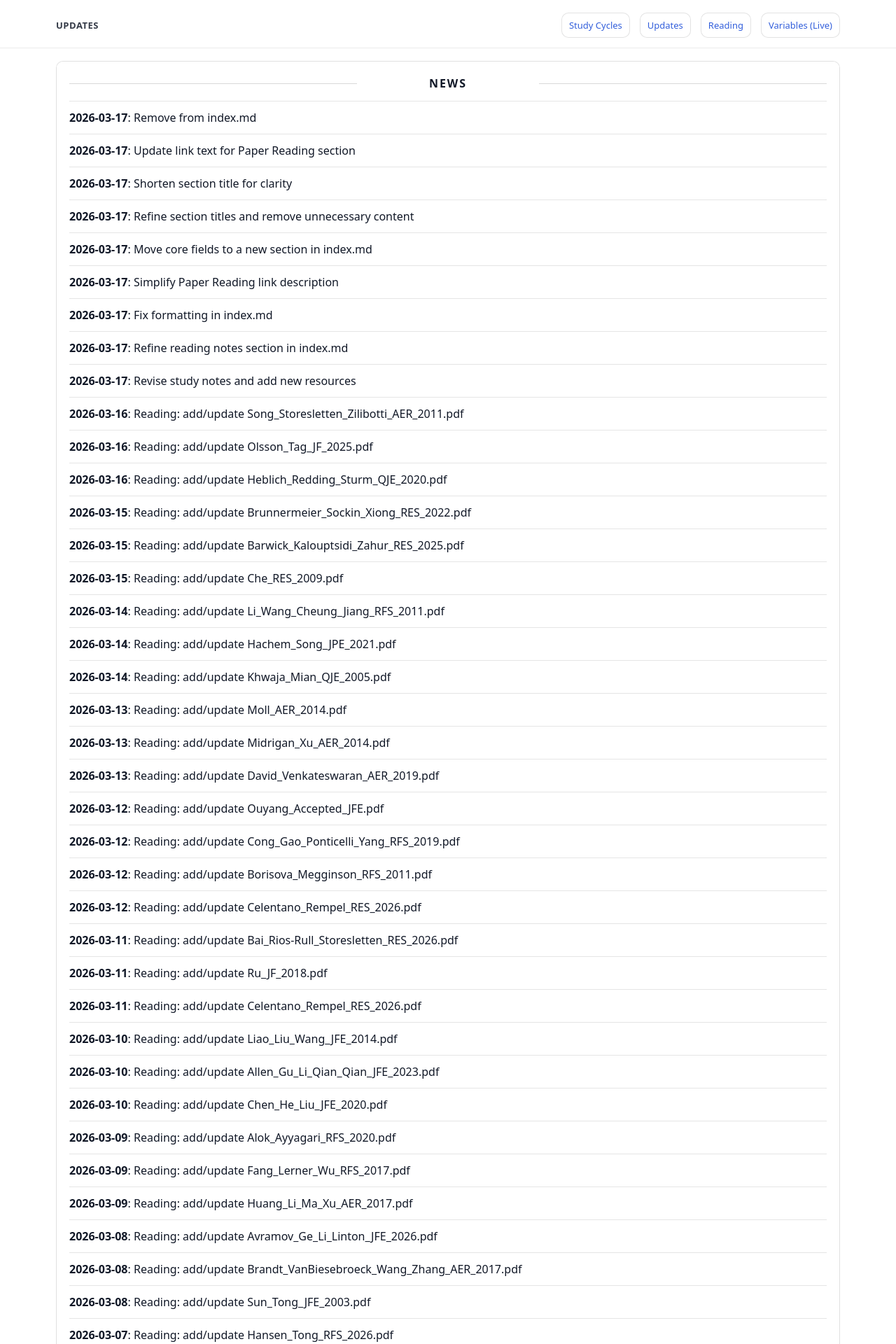
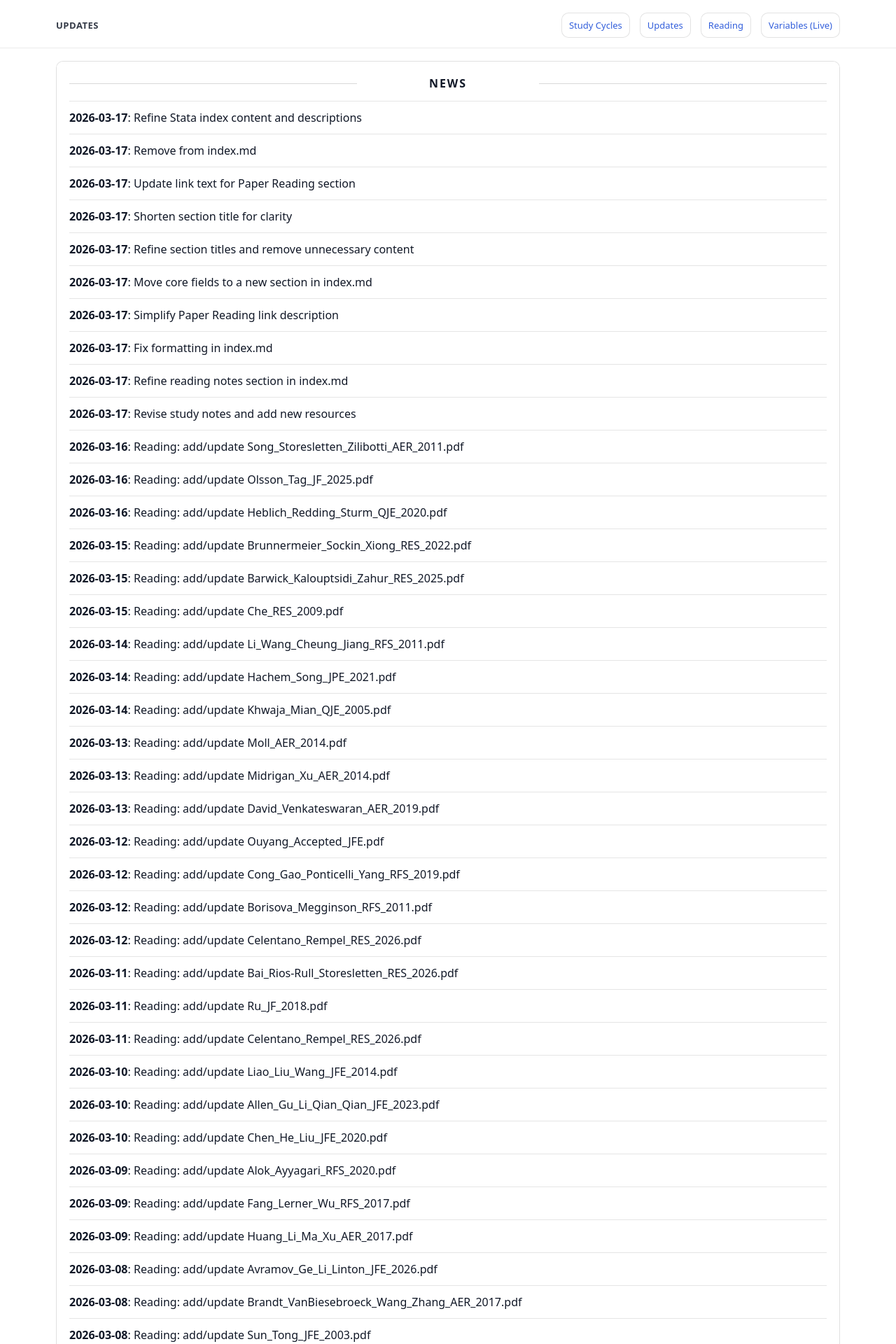
Before and after one commit to yaxinzn/study-archive, a Jekyll site: the page built from updates/index.md, in a window 1280 px wide. Shown: the top 1920 px of the page at 70% size. Built offline with Jekyll 4.4.1, drawn with Linux system fonts in a browser that asks for light colours; some of the changed text lies outside the part shown.

Commit message:
chore: update NEWS feed

```diff
--- a/_data/news.yml
+++ b/_data/news.yml
@@ -1,4 +1,7 @@
 # Auto-generated update history (sorted newest -> oldest). Do not edit manually.
+- ts: "1773743858"
+  date: "2026-03-17"
+  title: "Refine Stata index content and descriptions"
 - ts: "1773742956"
   date: "2026-03-17"
   title: "Remove from index.md"
```
